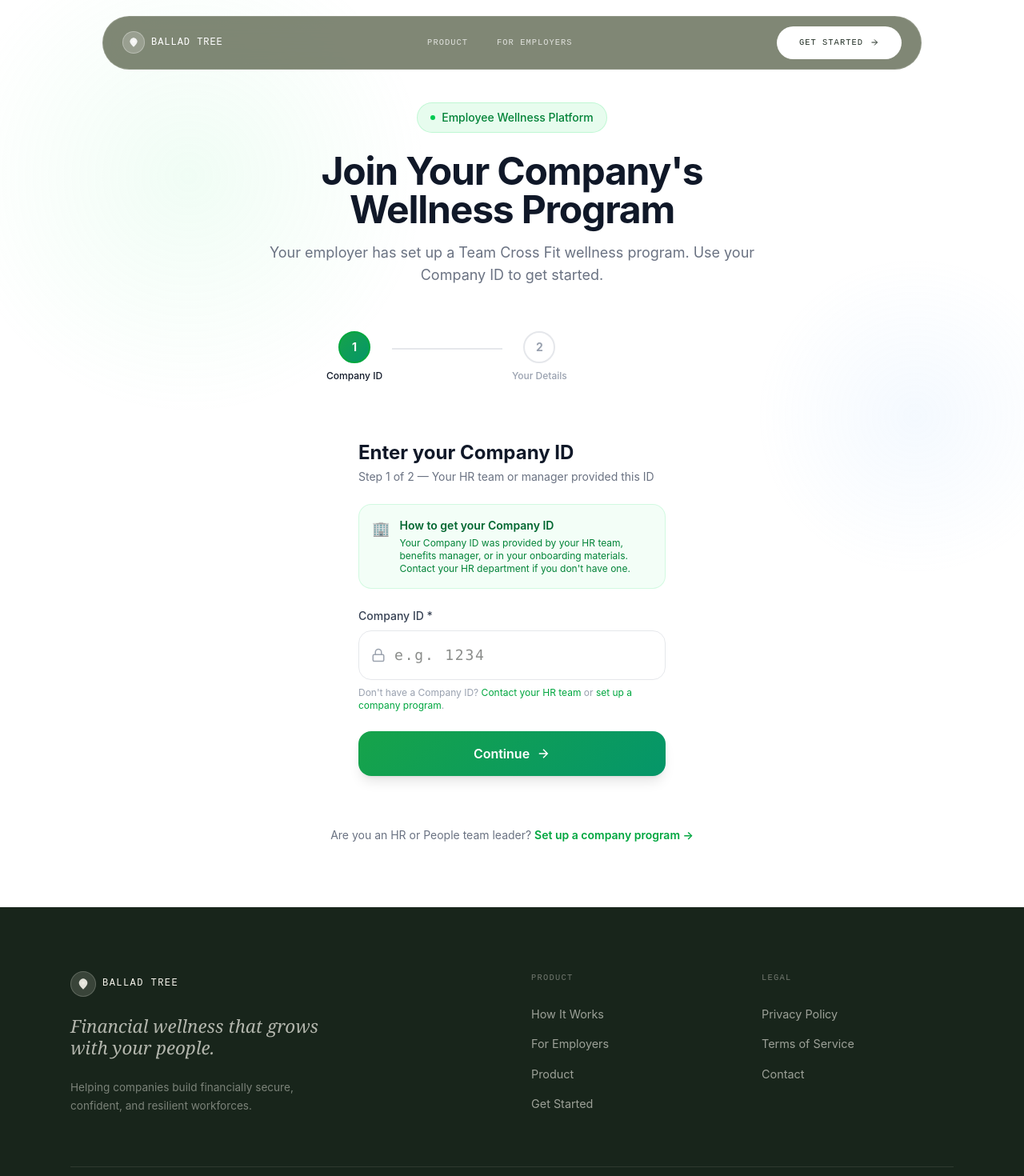
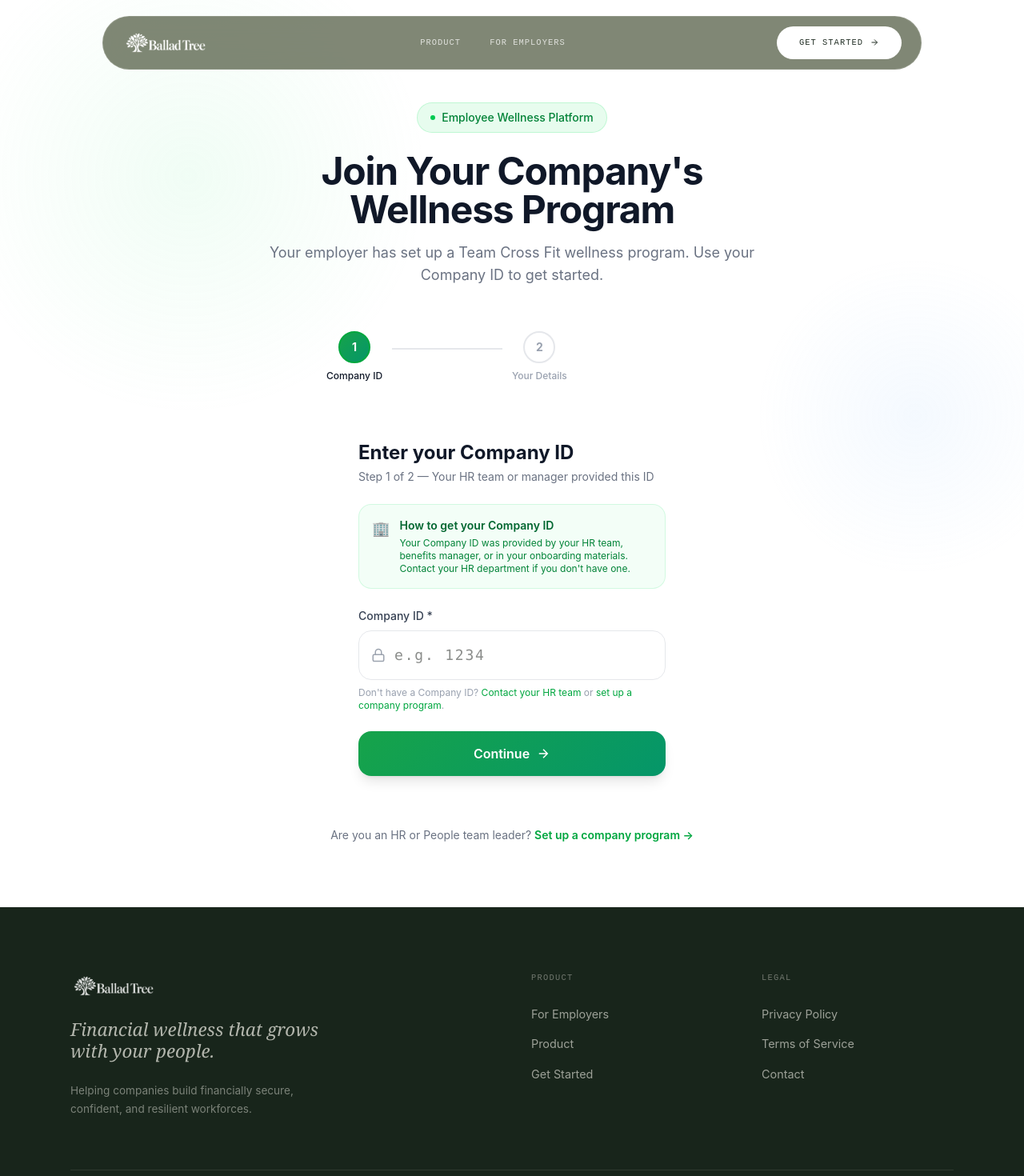
Before and after one commit to Textingman/ballad-tree, a Next.js app: page /signup in a window 1280 px wide. Shown: the top 1470 px of the page at 80% size. Built offline with nearby package versions, Linux system fonts and the light colour scheme.

Commit message:
Add Ballad Tree logo to nav and footer

```diff
--- a/app/components/Footer.tsx
+++ b/app/components/Footer.tsx
@@ -1,4 +1,5 @@
 import Link from 'next/link';
+import Image from 'next/image';
 
 export default function Footer() {
   return (
@@ -8,19 +9,15 @@ export default function Footer() {
         <div className="grid md:grid-cols-4 gap-12 mb-16">
           {/* Brand */}
           <div className="md:col-span-2">
-            <div className="flex items-center gap-2 mb-6">
-              <div
-                className="w-8 h-8 rounded-full flex items-center justify-center"
-                style={{ background: 'rgba(245,243,235,0.15)', border: '1px solid rgba(245,243,235,0.2)' }}
-              >
-                <svg width="16" height="16" viewBox="0 0 24 24" fill="none">
-                  <path d="M12 2C8 2 4 6 4 10c0 5 8 12 8 12s8-7 8-12c0-4-4-8-8-8z" fill="#F5F3EB" opacity="0.9" />
-                  <circle cx="12" cy="10" r="3" fill="#F5F3EB" opacity="0.5" />
-                </svg>
-              </div>
-              <span className="font-mono-label" style={{ color: 'var(--ivory)', fontSize: '0.75rem' }}>
-                Ballad Tree
-              </span>
+            <div className="mb-6">
+              <Image
+                src="/logo.png"
+                alt="Ballad Tree"
+                width={140}
+                height={40}
+                className="h-9 w-auto object-contain"
+                style={{ filter: 'brightness(0) invert(1)', opacity: 0.85 }}
+              />
             </div>
             <p
               className="headline-md italic-accent mb-6"
@@ -40,7 +37,6 @@ export default function Footer() {
             </p>
             <ul className="space-y-3">
               {[
-                { label: 'How It Works', href: '/how-it-works' },
                 { label: 'For Employers', href: '/for-employers' },
                 { label: 'Product', href: '/product' },
                 { label: 'Get Started', href: '/signup' },
--- a/app/components/Nav.tsx
+++ b/app/components/Nav.tsx
@@ -2,6 +2,7 @@
 
 import { useState, useEffect } from 'react';
 import Link from 'next/link';
+import Image from 'next/image';
 
 export default function Nav() {
   const [scrolled, setScrolled] = useState(false);
@@ -23,22 +24,16 @@ export default function Nav() {
         }}
       >
         {/* Logo */}
-        <Link href="/" className="flex items-center gap-2 group">
-          <div
-            className="w-7 h-7 rounded-full flex items-center justify-center"
-            style={{ background: 'rgba(255,255,255,0.2)', border: '1px solid rgba(255,255,255,0.3)' }}
-          >
-            <svg width="14" height="14" viewBox="0 0 24 24" fill="none">
-              <path d="M12 2C8 2 4 6 4 10c0 5 8 12 8 12s8-7 8-12c0-4-4-8-8-8z" fill="white" opacity="0.9" />
-              <circle cx="12" cy="10" r="3" fill="white" opacity="0.6" />
-            </svg>
-          </div>
-          <span
-            className="font-mono-label text-white"
-            style={{ fontSize: '0.75rem', letterSpacing: '0.08em' }}
-          >
-            Ballad Tree
-          </span>
+        <Link href="/" className="flex items-center group">
+          <Image
+            src="/logo.png"
+            alt="Ballad Tree"
+            width={140}
+            height={40}
+            className="h-9 w-auto object-contain"
+            style={{ filter: 'brightness(0) invert(1)' }}
+            priority
+          />
         </Link>
 
         {/* Desktop Nav */}
```
Also changed, not shown: public/logo.png.
